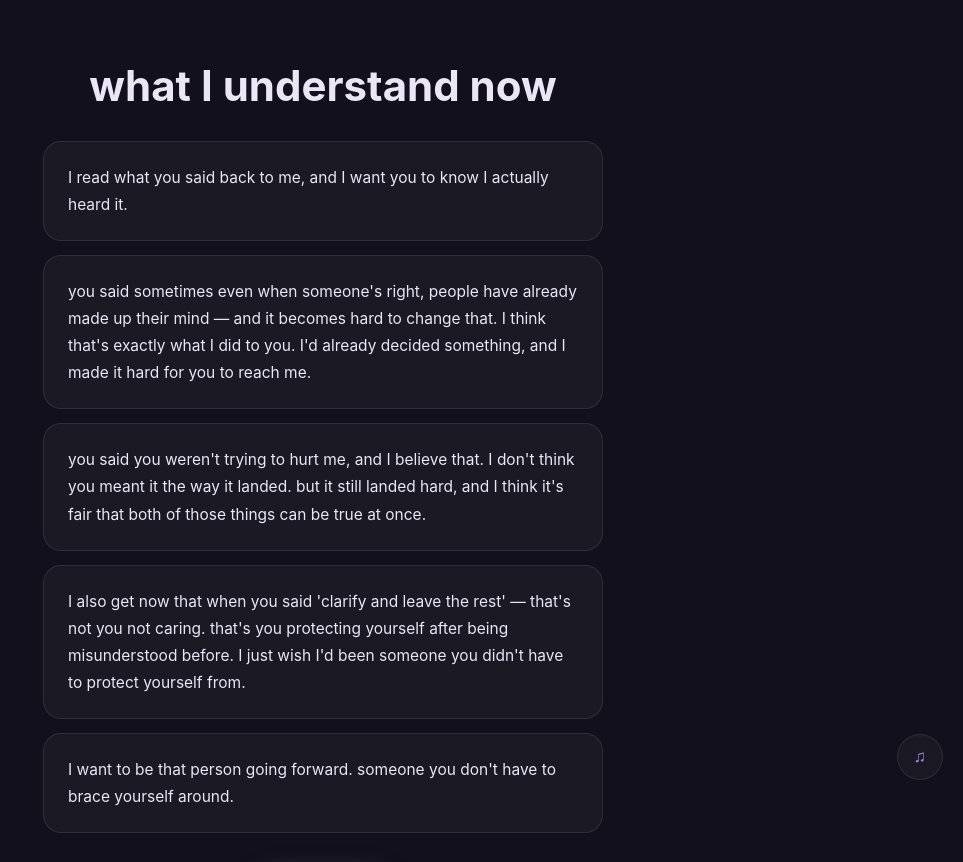
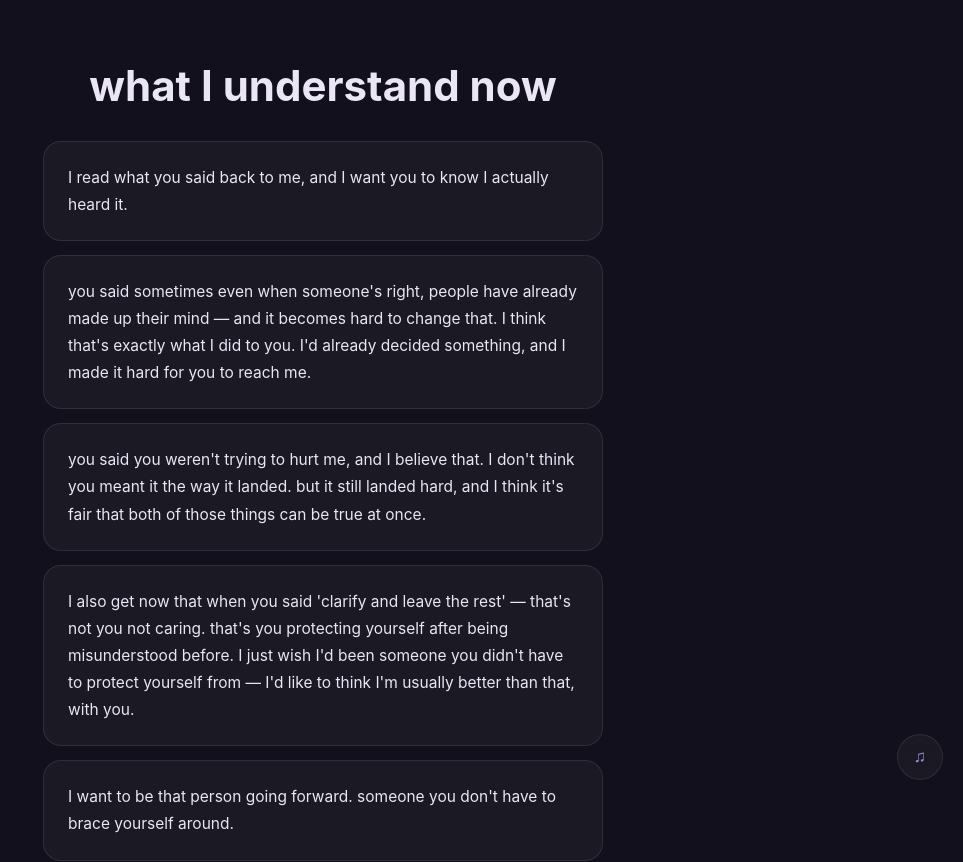
Before and after one commit to ktg17/feelsorry, a React (Vite) app: page /understanding in a window 1280 px wide. Shown: the top 862 px of the page, without its empty margins (317-1280 px from the left). Built offline with nearby package versions, Linux system fonts and the light colour scheme.

Commit message:
update: src/pages/Understanding.jsx

```diff
--- a/src/pages/Understanding.jsx
+++ b/src/pages/Understanding.jsx
@@ -5,7 +5,7 @@ const PARTS = [
   "I read what you said back to me, and I want you to know I actually heard it.",
   "you said sometimes even when someone's right, people have already made up their mind — and it becomes hard to change that. I think that's exactly what I did to you. I'd already decided something, and I made it hard for you to reach me.",
   "you said you weren't trying to hurt me, and I believe that. I don't think you meant it the way it landed. but it still landed hard, and I think it's fair that both of those things can be true at once.",
-  "I also get now that when you said 'clarify and leave the rest' — that's not you not caring. that's you protecting yourself after being misunderstood before. I just wish I'd been someone you didn't have to protect yourself from.",
+  "I also get now that when you said 'clarify and leave the rest' — that's not you not caring. that's you protecting yourself after being misunderstood before. I just wish I'd been someone you didn't have to protect yourself from — I'd like to think I'm usually better than that, with you.",
   "I want to be that person going forward. someone you don't have to brace yourself around.",
 ]
 
```
